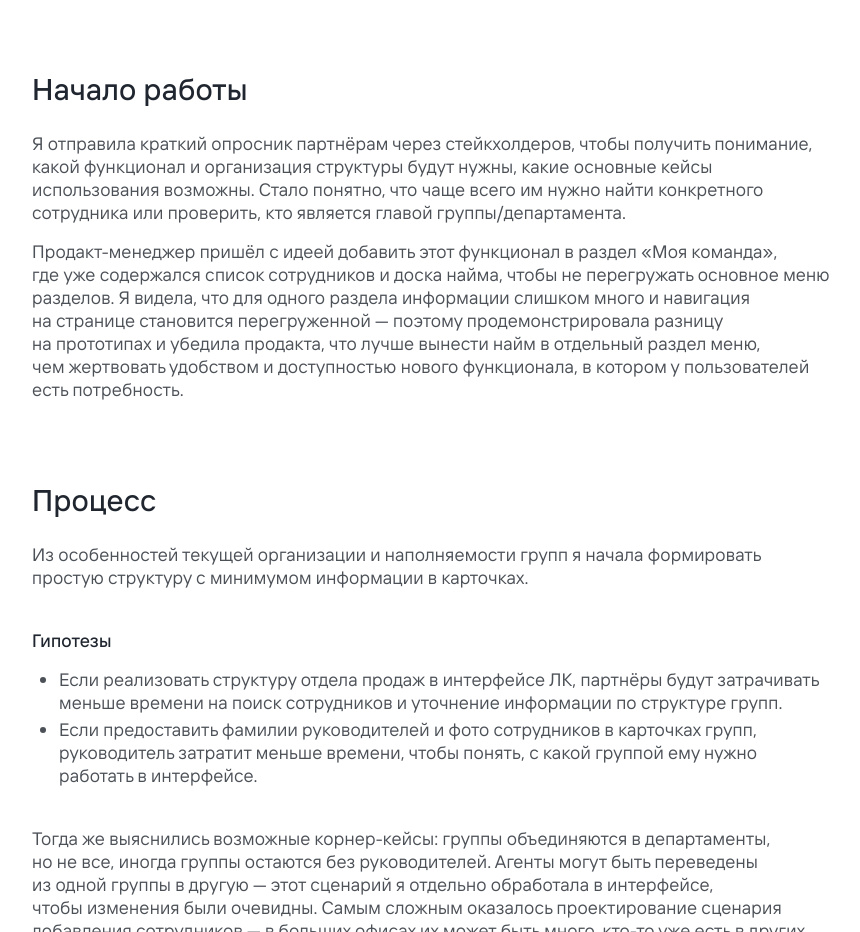
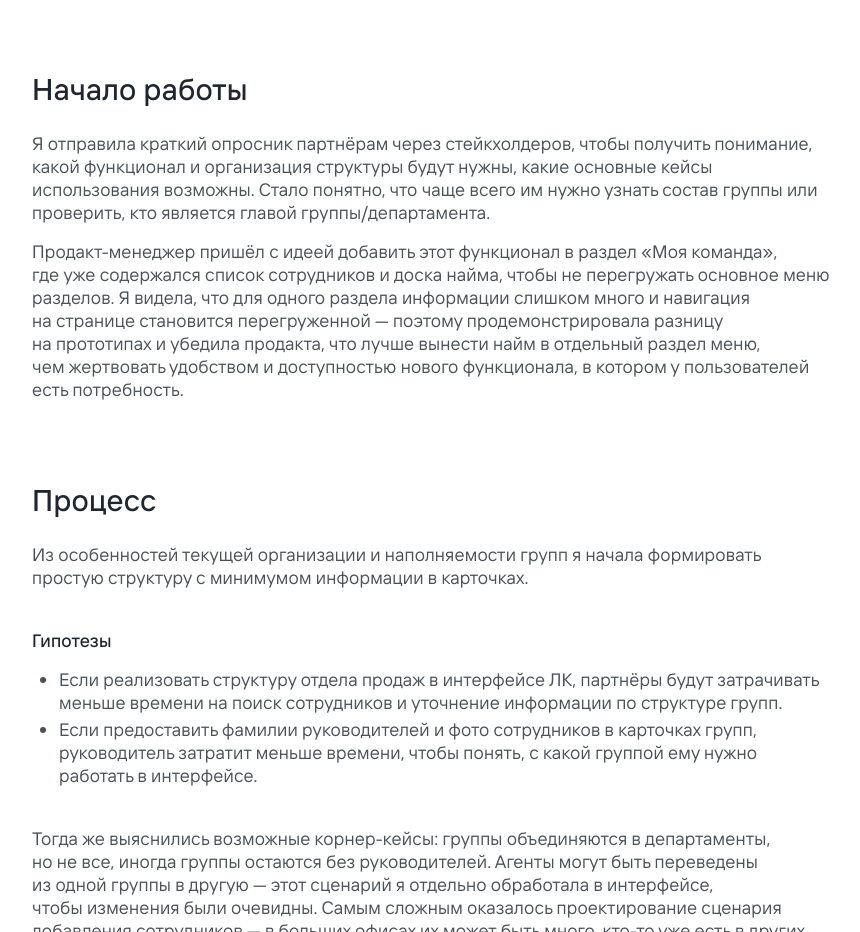
Before and after one commit to letsar95-beep/portfolio, a website: page case-departments.html in a window 1280 px wide. Shown: the part 1640-2572 px from the top of the page, without its empty margins (68-928 px from the left). Drawn offline with Linux system fonts and the light colour scheme.

Commit message:
departments: tweak «Начало работы» copy

```diff
--- a/case-departments.html
+++ b/case-departments.html
@@ -60,7 +60,7 @@
     <!-- Начало работы -->
     <section class="section">
       <h2>Начало работы</h2>
-      <p class="body-text">Я&nbsp;отправила краткий опросник партнёрам через стейкхолдеров, чтобы&nbsp;получить понимание, какой функционал и&nbsp;организация структуры будут нужны, какие основные кейсы использования возможны. Стало понятно, что&nbsp;чаще всего им нужно найти конкретного сотрудника или проверить, кто является главой группы/департамента.</p>
+      <p class="body-text">Я&nbsp;отправила краткий опросник партнёрам через стейкхолдеров, чтобы&nbsp;получить понимание, какой функционал и&nbsp;организация структуры будут нужны, какие основные кейсы использования возможны. Стало понятно, что&nbsp;чаще всего им нужно узнать состав группы или проверить, кто является главой группы/департамента.</p>
 
       <p class="body-text">Продакт-менеджер пришёл с&nbsp;идеей добавить этот функционал в&nbsp;раздел «Моя команда», где&nbsp;уже содержался список сотрудников и&nbsp;доска найма, чтобы&nbsp;не&nbsp;перегружать основное меню разделов. Я&nbsp;видела, что&nbsp;для одного раздела информации слишком много и&nbsp;навигация на&nbsp;странице становится перегруженной&nbsp;— поэтому продемонстрировала разницу на&nbsp;прототипах и&nbsp;убедила продакта, что&nbsp;лучше вынести найм в&nbsp;отдельный раздел меню, чем&nbsp;жертвовать удобством и&nbsp;доступностью нового функционала, в&nbsp;котором у&nbsp;пользователей есть потребность.</p>
     </section>
```
